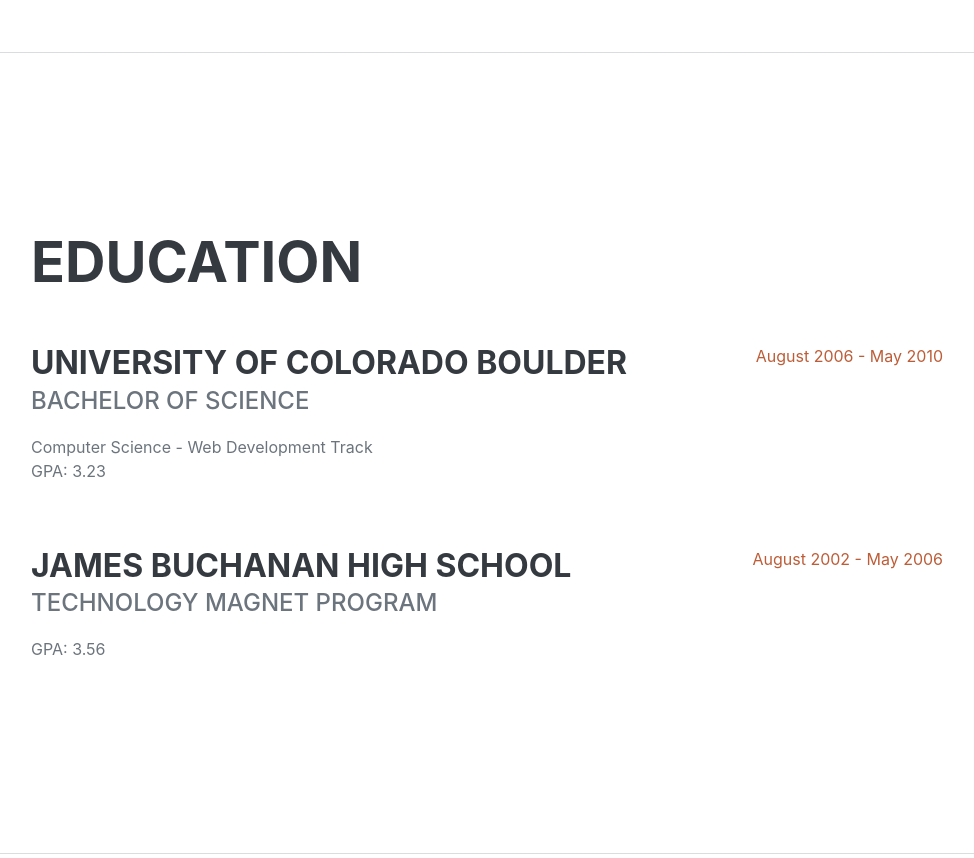
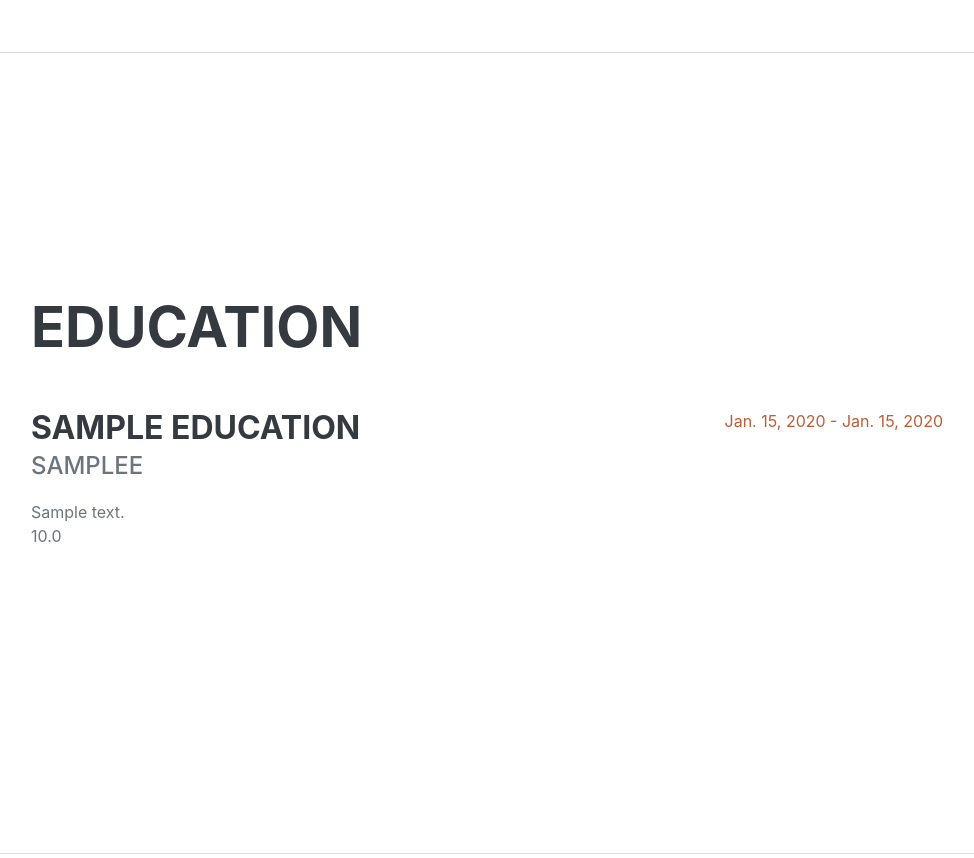
Before and after one commit to serene1212/Personal-Portfolio, a Django app: template myportfolio/templates/index.html in a window 1280 px wide. Shown: the part 1549-2407 px from the top of the page, without its empty margins (289-1263 px from the left). Run offline with Django 5.2, Linux system fonts and the light colour scheme; tables that the repository leaves empty hold one stand-in row (values such as "Sample post"); the template is opened without the code that fills it: values that come from a table or form of the project are taken from there, most other values are stand-ins (such as "Sample title", 1, 10 or a date in 2020); some libraries are stand-ins or nearby versions; some web fonts are replaced.

Commit message:
enhanced Education section

```diff
--- a/myportfolio/models.py
+++ b/myportfolio/models.py
@@ -27,6 +27,7 @@
     school_name = models.CharField(max_length=255)
     start_date = models.DateField()
     end_date = models.DateField(null=True, blank=True)
+    score = models.FloatField(blank=True, null=True)
     description = models.TextField()
 
 
--- a/myportfolio/templates/index.html
+++ b/myportfolio/templates/index.html
@@ -78,23 +78,17 @@
             <section class="resume-section" id="education">
                 <div class="resume-section-content">
                     <h2 class="mb-5">Education</h2>
+                    {% for education in educations %}
                     <div class="d-flex flex-column flex-md-row justify-content-between mb-5">
                         <div class="flex-grow-1">
-                            <h3 class="mb-0">University of Colorado Boulder</h3>
-                            <div class="subheading mb-3">Bachelor of Science</div>
-                            <div>Computer Science - Web Development Track</div>
-                            <p>GPA: 3.23</p>
+                            <h3 class="mb-0">{{ education.school_name }}</h3>
+                            <div class="subheading mb-3">{{ education.degree }}e</div>
+                            <div>{{ education.description }}</div>
+                            <p>{% if education.score %}{{ education.score }}{% endif %}</p>
                         </div>
-                        <div class="flex-shrink-0"><span class="text-primary">August 2006 - May 2010</span></div>
+                        <div class="flex-shrink-0"><span class="text-primary">{{ education.start_date }} - {% if education.end_date %}{{ education.end_date }}{% else %}Still going through{% endif %}</span></div>
                     </div>
-                    <div class="d-flex flex-column flex-md-row justify-content-between">
-                        <div class="flex-grow-1">
-                            <h3 class="mb-0">James Buchanan High School</h3>
-                            <div class="subheading mb-3">Technology Magnet Program</div>
-                            <p>GPA: 3.56</p>
-                        </div>
-                        <div class="flex-shrink-0"><span class="text-primary">August 2002 - May 2006</span></div>
-                    </div>
+                    {% endfor %}
                 </div>
             </section>
             <hr class="m-0" />
```
Also changed, not shown: myportfolio/views.py (+7 -1 lines).
